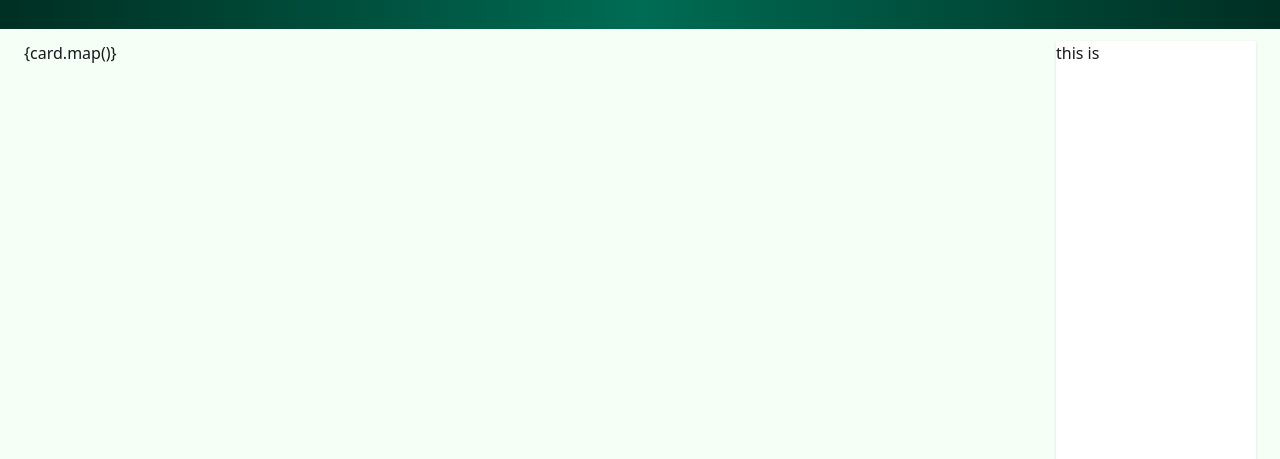
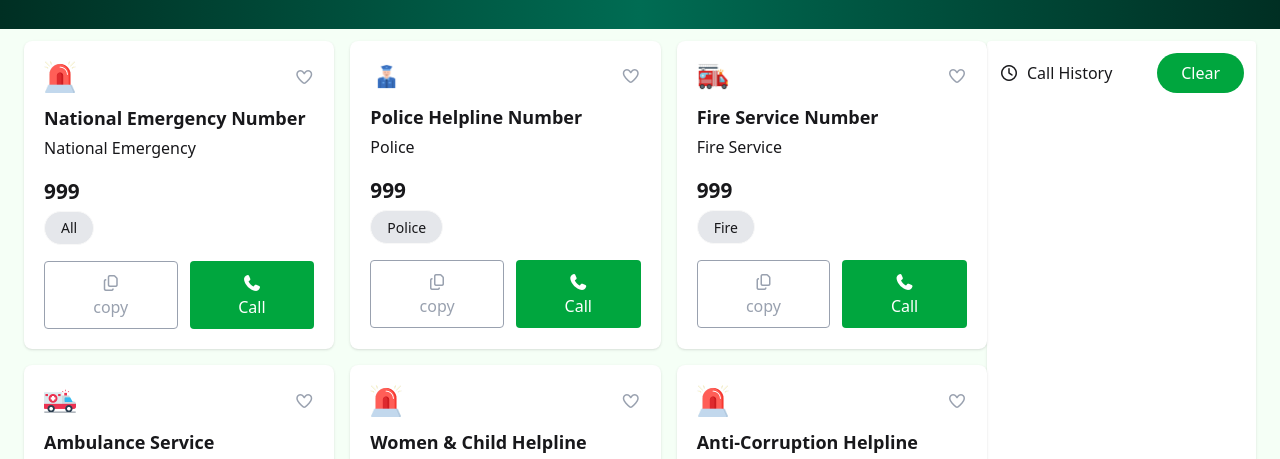
Before and after one commit to ehasun15019/Ph-Assignment--5-, a plain HTML site: page index.html in a window 1280 px wide. Shown: the part 341-800 px from the top of the page. Drawn offline with nearby package versions, Linux system fonts and the light colour scheme.

Commit message:
create card with foreach and design the call-history section

```diff
--- a/index.html
+++ b/index.html
@@ -12,6 +12,15 @@
     />
     <!-- tailwind css cdn -->
     <script src="https://cdn.jsdelivr.net/npm/@tailwindcss/browser@4"></script>
+
+    <!-- font-awesome-cdn -->
+    <link
+      rel="stylesheet"
+      href="https://cdnjs.cloudflare.com/ajax/libs/font-awesome/7.0.0/css/all.min.css"
+      integrity="sha512-DxV+EoADOkOygM4IR9yXP8Sb2qwgidEmeqAEmDKIOfPRQZOWbXCzLC6vjbZyy0vPisbH2SyW27+ddLVCN+OMzQ=="
+      crossorigin="anonymous"
+      referrerpolicy="no-referrer"
+    />
   </head>
   <body class="bg-[#f5fff6]">
     <!-- Navbar start -->
@@ -76,28 +85,37 @@
     <!-- Hero section end -->
 
     <!-- Main section start -->
-    <div class="main_sectoion px-6 py-3 h-[100vh] flex justify-between">
+    <div class="main_sectoion px-6 py-3 flex justify-between">
       <div>
-        {card.map()}
-        <!-- <div class="card bg-base-100 w-96 shadow-sm">
-          <div class="card-body">
-            <h2 class="card-title">Card title!</h2>
-            <p>
-              A card component has a figure, a body part, and inside body there
-              are title and actions parts
-            </p>
-            <div class="card-actions justify-end">
-              <button class="btn btn-primary">Buy Now</button>
-            </div>
-          </div>
-        </div> -->
+        <div
+          id="cards-container"
+          class="grid grid-cols-1 md:grid-cols-2 lg:grid-cols-3 gap-4"
+        >
+          <!-- Cards will be injected here by JS -->
+        </div>
       </div>
 
-      <div class="w-[200px] bg-white shadow-sm">this is</div>
+      <div class="w-[280px] bg-white shadow-sm rounded px-3">
+        <div class="header flex justify-between pt-3">
+          <div class="left-side flex gap-2 items-center">
+            <i class="fa-regular fa-clock"></i>
+            <p>Call History</p>
+          </div>
+
+          <div class="right-side">
+            <button
+              class="bg-green-600 text-white px-6 py-2 rounded-full cursor-pointer"
+              id="clear"
+            >
+              Clear
+            </button>
+          </div>
+        </div>
+      </div>
     </div>
     <!-- Main section end -->
 
     <!-- own js link -->
-    <script src="./js/cards.js"></script>
+    <script src="./js/app.js"></script>
   </body>
 </html>
--- /dev/null
+++ b/js/app.js
@@ -0,0 +1,107 @@
+/* card system created start */
+const cards = [
+  {
+    id: 1,
+    image: "./assets/emergency.png",
+    title: "National Emergency Number",
+    subtitle: "National Emergency",
+    call_number: "999",
+    definition: "All",
+  },
+  {
+    id: 2,
+    image: "./assets/police.png",
+    title: "Police Helpline Number",
+    subtitle: "Police",
+    call_number: "999",
+    definition: "Police",
+  },
+  {
+    id: 3,
+    image: "./assets/fire-service.png",
+    title: "Fire Service Number",
+    subtitle: "Fire Service",
+    call_number: "999",
+    definition: "Fire",
+  },
+  {
+    id: 4,
+    image: "./assets/ambulance.png",
+    title: "Ambulance Service",
+    subtitle: "Ambulance",
+    call_number: "1994 - 999999",
+    definition: "Health",
+  },
+  {
+    id: 5,
+    image: "./assets/emergency.png",
+    title: "Women & Child Helpline",
+    subtitle: "Women & Child Helpline",
+    call_number: "109",
+    definition: "Help",
+  },
+  {
+    id: 6,
+    image: "./assets/emergency.png",
+    title: "Anti-Corruption Helpline",
+    subtitle: "Anti-Corruption",
+    call_number: "106",
+    definition: "Govt",
+  },
+  {
+    id: 7,
+    image: "./assets/emergency.png",
+    title: "Electricity Helpline",
+    subtitle: "Electricity Outage",
+    call_number: "16216",
+    definition: "Electricity",
+  },
+  {
+    id: 8,
+    image: "./assets/emergency.png",
+    title: "Brac Helpline",
+    subtitle: "Brac",
+    call_number: "16445",
+    definition: "NGO",
+  },
+  {
+    id: 9,
+    image: "./assets/emergency.png",
+    title: "Bangladesh Railway Helpline ",
+    subtitle: "Bangladesh Railway",
+    call_number: "163",
+    definition: "Travel",
+  },
+];
+
+const cardsContainer = document.getElementById("cards-container");
+
+cards.forEach((card) => {
+  const cardHTML = `
+    <div class="card bg-base-100 shadow-sm p-5">
+      <div class="flex justify-between items-center">
+        <img src="${card.image}" alt="${card.title}" class="w-8 object-cover" />
+        <i class="fa-regular fa-heart cursor-pointer text-gray-400"></i>
+      </div>
+
+      <div class="cards-body">
+        <h2 class="card-title font-bold pt-3">${card.title}</h2>
+        <p class="pt-1">${card.subtitle}</p>
+
+        <div class="card-actions pt-4">
+          <p class="text-[1.3rem] font-semibold">${card.call_number}</p>
+        </div>
+
+        <div class="badge badge-ghost bg-gray-200 p-4 rounded-full mt-1">${card.definition}</div>
+
+        <div class="copy-section mt-4 flex justify-center gap-3 items-center">
+          <button class="text-gray-400 px-10 py-[9px] border border-gray-400 cursor-pointer rounded-sm"><i class="fa-regular fa-copy"></i> copy</button>
+          <button class="px-10 py-[10px] cursor-pointer rounded-sm bg-green-600 text-white"><i class="fa-solid fa-phone"></i> Call</button>
+        </div>
+      </div>
+    </div>
+  `;
+  cardsContainer.innerHTML += cardHTML;
+});
+
+/* card system created end */
--- a/js/cards.js
+++ /dev/null
@@ -1,74 +0,0 @@
-export const card = [
-  {
-    id: 1,
-    image: "./assets/emergency.png",
-    title: "National Emergency Number",
-    subtitle: "National Emergency",
-    call_number: 999,
-    definition: "All",
-  },
-  {
-    id: 2,
-    image: "./assets/police.png",
-    title: "Police Helpline Number",
-    subtitle: "Police",
-    call_number: 999,
-    definition: "Police",
-  },
-  {
-    id: 3,
-    image: "./assets/fire-service.png",
-    title: "Fire Service Number",
-    subtitle: "Fire Service",
-    call_number: 999,
-    definition: "Fire",
-  },
-  {
-    id: 4,
-    image: "./assets/ambulance.png",
-    title: "Ambulance Service",
-    subtitle: "Ambulance",
-    call_number: 1994 - 999999,
-    definition: "Health",
-  },
-  {
-    id: 5,
-    image: "./assets/emergency.png",
-    title: "Women & Child Helpline",
-    subtitle: "Women & Child Helpline",
-    call_number: 109,
-    definition: "Help",
-  },
-  {
-    id: 6,
-    image: "./assets/emergency.png",
-    title: "Anti-Corruption Helpline",
-    subtitle: "Anti-Corruption",
-    call_number: 106,
-    definition: "Govt",
-  },
-  {
-    id: 7,
-    image: "./assets/emergency.png",
-    title: "Electricity Helpline",
-    subtitle: "Electricity Outage",
-    call_number: 16216,
-    definition: "Electricity",
-  },
-  {
-    id: 8,
-    image: "./assets/emergency.png",
-    title: "Brac Helpline",
-    subtitle: "Brac",
-    call_number: 16445,
-    definition: "NGO",
-  },
-  {
-    id: 9,
-    image: "./assets/emergency.png",
-    title: "Bangladesh Railway Helpline ",
-    subtitle: "Bangladesh Railway",
-    call_number: 163,
-    definition: "Travel",
-  },
-];
```
